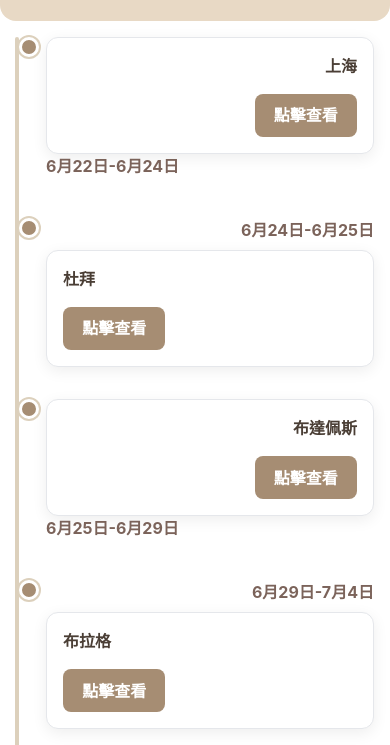
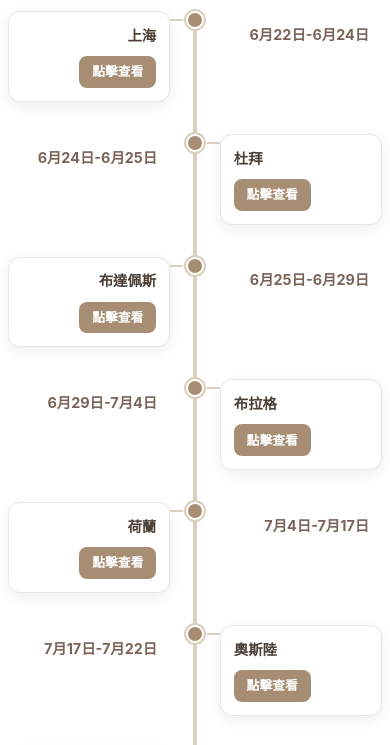
Before and after one commit to CKD38/2025, a plain HTML site: page index.html in a window 390 px wide. Shown: the part 137-882 px from the top of the page. Drawn offline with nearby package versions, Linux system fonts and the light colour scheme.

Commit message:
Update index.html

```diff
--- a/index.html
+++ b/index.html
@@ -203,66 +203,101 @@
         /* 響應式設計：小螢幕調整 */
         @media (max-width: 768px) {
             .header-section {
-                padding: 1.5rem 1rem; /* 手機上也使用較小的內邊距 */
+                padding: 1rem 0.5rem; /* 更小的內邊距 */
                 margin-bottom: 1rem; /* 手機上更小的底部間距 */
             }
             .history-title {
-                font-size: 2rem; /* 手機上字體縮小 */
-                margin-bottom: 0.25rem; /* 手機上更小的間距 */
+                font-size: 1.8rem; /* 手機上字體縮小 */
+                margin-bottom: 0.15rem; /* 手機上更小的間距 */
             }
             .subtitle {
-                font-size: 1rem; /* 手機上字體縮小 */
-                display: block; /* Ensure subtitle is visible on mobile if needed */
+                font-size: 0.9rem; /* 手機上字體縮小 */
+                display: block;
             }
             .company-name {
-                 font-size: 1rem; /* 手機上字體縮小 */
-                 margin-bottom: 0.1rem;
+                 font-size: 0.9rem; /* 手機上字體縮小 */
+                 margin-bottom: 0.05rem;
+            }
+
+            .timeline {
+                padding: 0 0.5rem; /* 左右內邊距也縮小 */
             }
 
             .timeline::before {
-                left: 15px; /* 線條向左移動 */
-                transform: translateX(0);
+                left: 50%; /* 維持時間軸在中間 */
+                transform: translateX(-50%);
             }
             .timeline-item {
-                flex-direction: column; /* 堆疊排列 */
-                align-items: flex-start; /* 左對齊 */
-                margin-bottom: 2rem; /* 手機上減少項目間距 */
-                padding-left: 30px; /* 為線和圓點留空間 */
+                flex-direction: row; /* 維持橫向排列，讓時間軸居中 */
+                justify-content: space-between; /* 內容與點之間分開 */
+                align-items: flex-start; /* 頂部對齊 */
+                margin-bottom: 2rem; /* 減少項目間距 */
+                padding: 0; /* 移除額外填充 */
                 min-height: unset; /* 移除最小高度，讓內容更緊湊 */
             }
-            /* 調整左右內容側的寬度為100% */
+
             .timeline-content-side {
-                width: 100%;
-                margin: 0 !important; /* 覆蓋自動邊距 */
+                width: calc(50% - 25px); /* 調整寬度，為中心留出更多空間 */
             }
 
             .timeline-card {
-                padding: 1rem; /* 手機上卡片內邊距縮小 */
-                text-align: left; /* 統一左對齊 */
-                align-items: flex-start; /* 按鈕左對齊 */
+                padding: 0.8rem; /* 手機上卡片內邊距縮小 */
+                height: auto; /* 高度自適應 */
             }
+            .timeline-card p {
+                font-size: 0.9rem; /* 手機上文字字體縮小 */
+                margin-bottom: 0.6rem;
+            }
+            .timeline-card a {
+                padding: 0.4rem 0.8rem; /* 手機上按鈕內邊距縮小 */
+                font-size: 0.8rem;
+            }
+
             .timeline-date-text {
-                padding: 0; /* 移除小螢幕上的日期內邊距 */
-                margin-bottom: 0.5rem; /* 日期和卡片間距 */
-                font-size: 1rem; /* 手機上日期字體縮小 */
+                padding: 0.8rem; /* 與卡片內邊距匹配 */
+                font-size: 0.9rem; /* 手機上日期字體縮小 */
+                text-align: right; /* 確保日期在另一側 */
+                width: 100%; /* 佔滿空間 */
             }
 
             .timeline-center {
-                position: absolute;
-                left: 0; /* 圓點容器向左移動 */
-                top: 0; /* 圓點在頂部 */
-                width: 30px; /* 調整寬度 */
-                justify-content: flex-start; /* 圓點靠左 */
+                width: 50px; /* 調整中心區域寬度 */
+                flex-shrink: 0;
             }
             .timeline-dot {
-                margin-left: 3px; /* 圓點位置調整 */
-                width: 20px; /* 手機上圓點稍微縮小 */
-                height: 20px;
-                border-width: 3px; /* 邊框也縮小 */
+                width: 18px; /* 手機上圓點進一步縮小 */
+                height: 18px;
+                border-width: 2px; /* 邊框進一步縮小 */
             }
+            /* 手機上連接線重新啟用並調整長度 */
             .timeline-center::before,
             .timeline-center::after {
-                display: none; /* 隱藏連接線 */
+                display: block; /* 重新顯示連接線 */
+                width: calc(50% - 9px); /* 從圓點到邊緣的距離 */
+            }
+            /* 調整手機上奇偶項目的對齊方式 */
+            .timeline-item:nth-child(odd) .timeline-content-side:first-child { /* 卡片在左 */
+                margin-right: auto;
+                text-align: right; /* 卡片內容右對齊 */
+            }
+            .timeline-item:nth-child(odd) .timeline-content-side:last-child { /* 日期在右 */
+                margin-left: auto;
+                text-align: left; /* 日期內容左對齊 */
+            }
+            .timeline-item:nth-child(odd) .timeline-card {
+                align-items: flex-end; /* 按鈕右對齊 */
+            }
+
+            .timeline-item:nth-child(even) .timeline-content-side:first-child { /* 日期在左 */
+                margin-right: auto;
+                text-align: right; /* 日期內容右對齊 */
+            }
+            .timeline-item:nth-child(even) .timeline-content-side:last-child { /* 卡片在右 */
+                margin-left: auto;
+                text-align: left; /* 卡片內容左對齊 */
+            }
+            .timeline-item:nth-child(even) .timeline-card {
+                align-items: flex-start; /* 按鈕左對齊 */
             }
         }
     </style>
```
